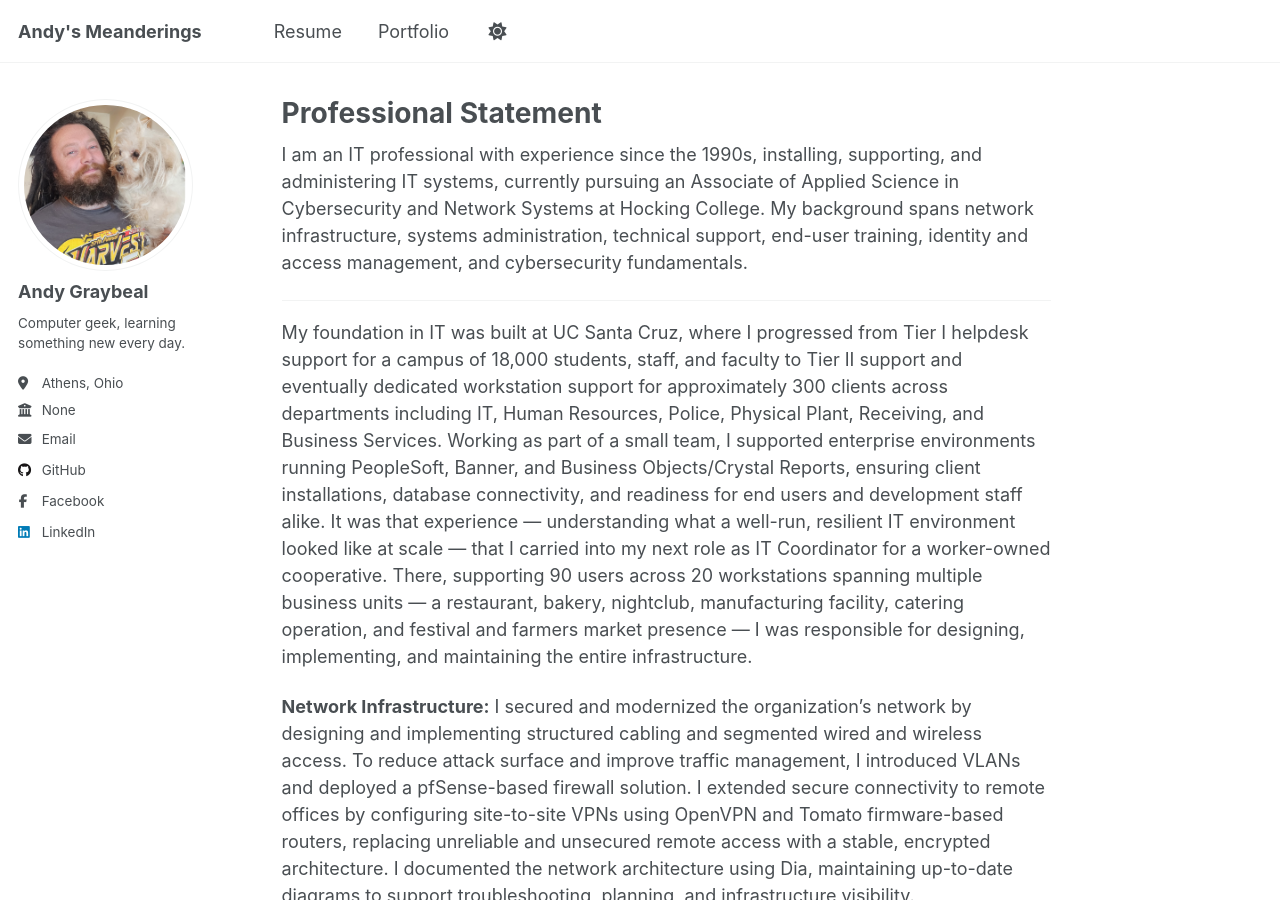
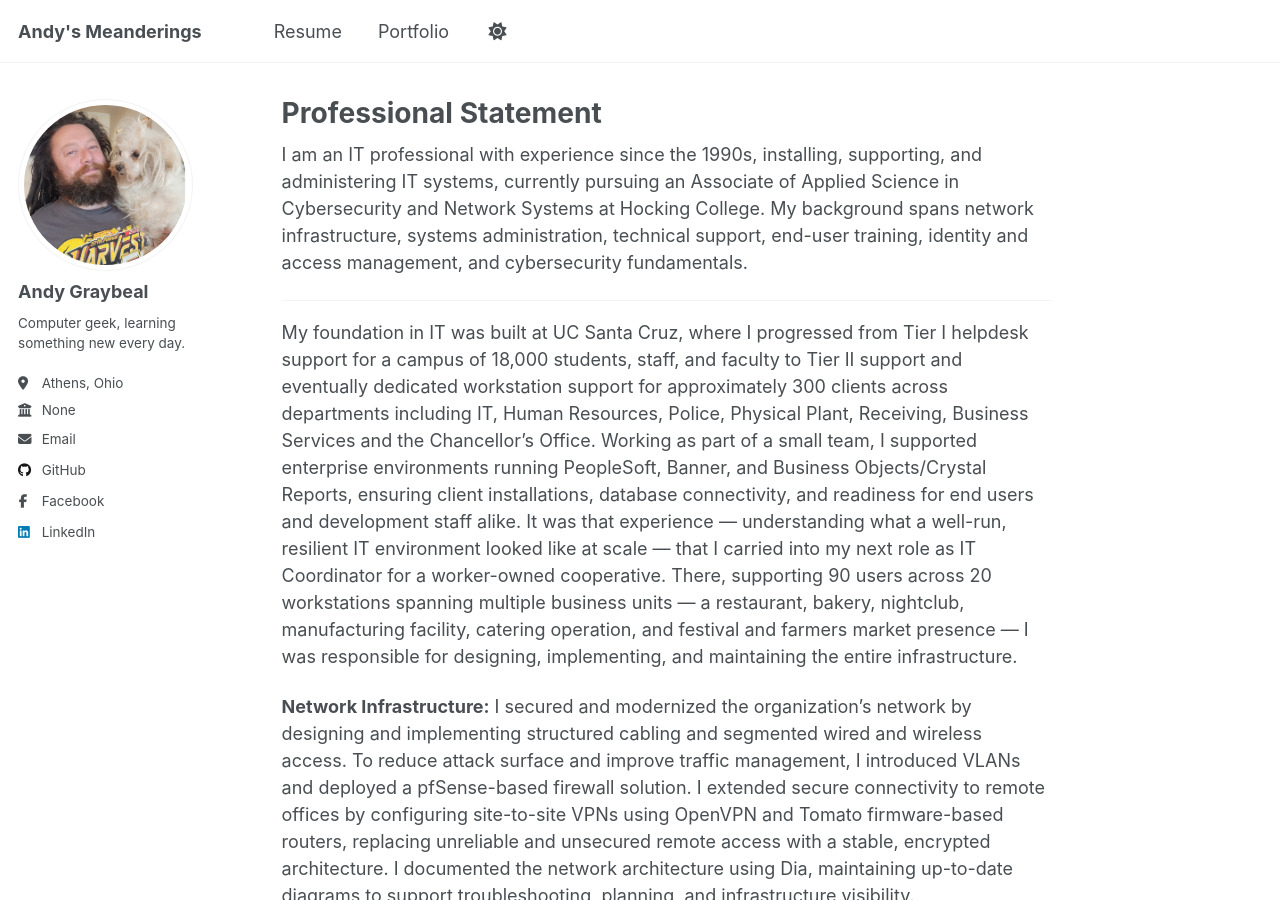
Before and after one commit to andy-graybeal/andy-graybeal.github.io, a Jekyll site: the page built from _pages/about.md, in a window 1280 px wide and 900 px high. Built offline with Jekyll 4.4.1, drawn with Linux system fonts in a browser that asks for light colours; a script that is not in the unit is left out.

Commit message:
Update about.md

```diff
--- a/_pages/about.md
+++ b/_pages/about.md
@@ -59,7 +59,7 @@ redirect_from:
 I am an IT professional with experience since the 1990s, installing, supporting, and administering IT systems, currently pursuing an Associate of Applied Science in Cybersecurity and Network Systems at Hocking College. My background spans network infrastructure, systems administration, technical support, end-user training, identity and access management, and cybersecurity fundamentals.
 
 ---
-My foundation in IT was built at UC Santa Cruz, where I progressed from Tier I helpdesk support for a campus of 18,000 students, staff, and faculty to Tier II support and eventually dedicated workstation support for approximately 300 clients across departments including IT, Human Resources, Police, Physical Plant, Receiving, and Business Services. Working as part of a small team, I supported enterprise environments running PeopleSoft, Banner, and Business Objects/Crystal Reports, ensuring client installations, database connectivity, and readiness for end users and development staff alike.
+My foundation in IT was built at UC Santa Cruz, where I progressed from Tier I helpdesk support for a campus of 18,000 students, staff, and faculty to Tier II support and eventually dedicated workstation support for approximately 300 clients across departments including IT, Human Resources, Police, Physical Plant, Receiving, Business Services and the Chancellor's Office. Working as part of a small team, I supported enterprise environments running PeopleSoft, Banner, and Business Objects/Crystal Reports, ensuring client installations, database connectivity, and readiness for end users and development staff alike.
 It was that experience — understanding what a well-run, resilient IT environment looked like at scale — that I carried into my next role as IT Coordinator for a worker-owned cooperative. There, supporting 90 users across 20 workstations spanning multiple business units — a restaurant, bakery, nightclub, manufacturing facility, catering operation, and festival and farmers market presence — I was responsible for designing, implementing, and maintaining the entire infrastructure.
 
 **Network Infrastructure:**
```
